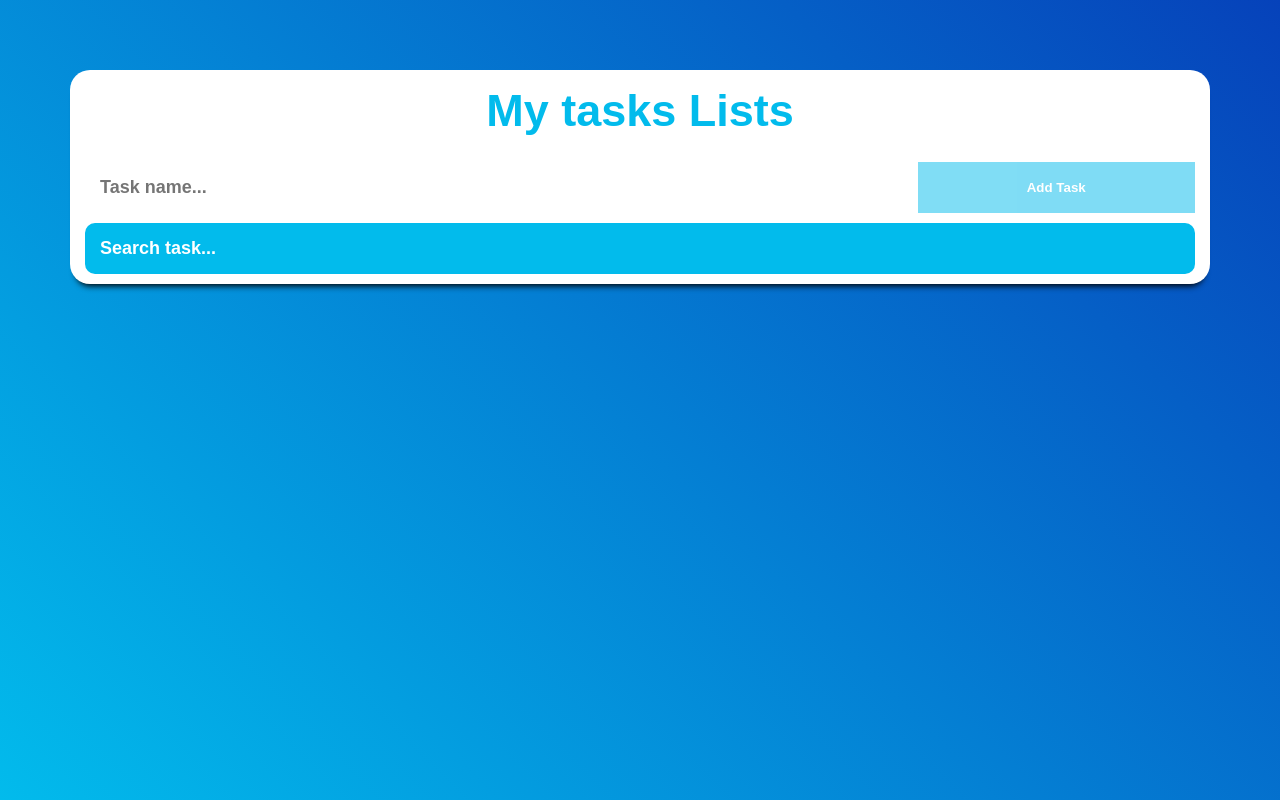
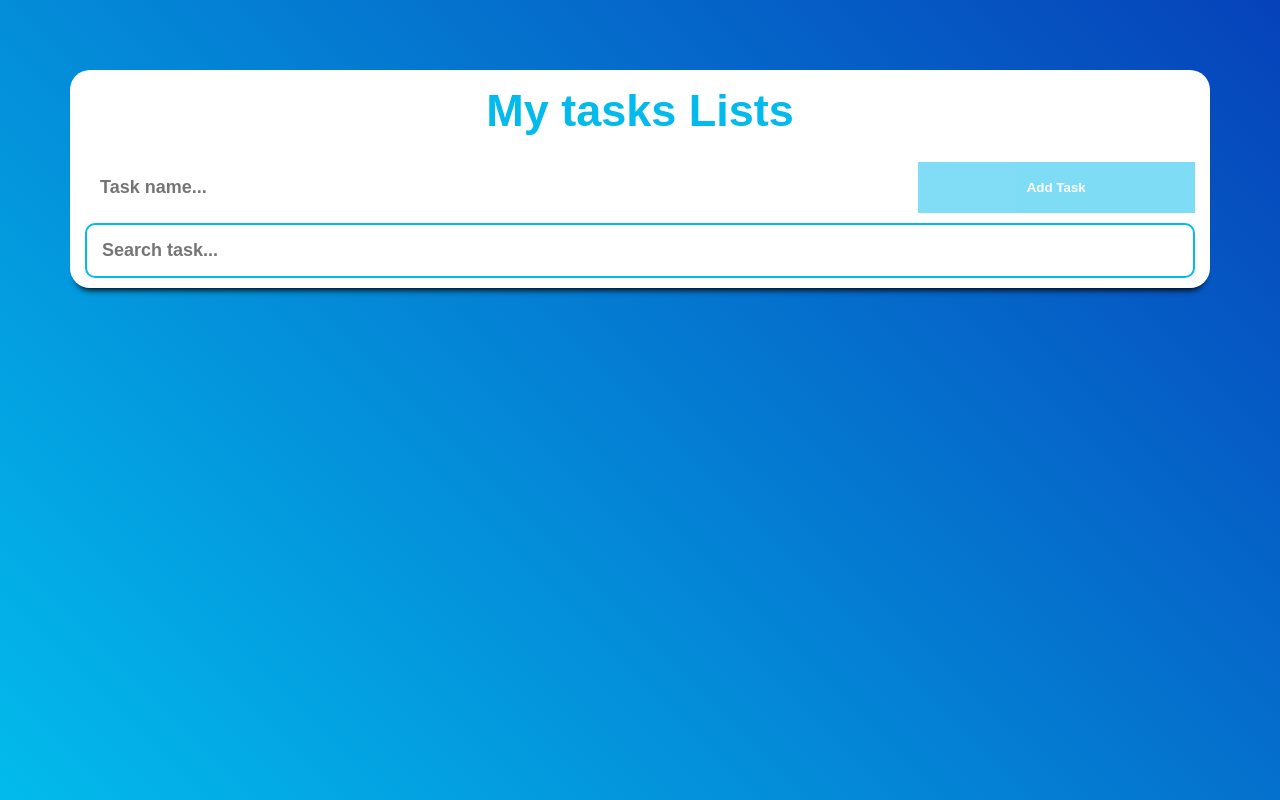
Before and after one commit to Aksel98/Aksel98.github.io, a plain HTML site: page to-do-lists/to-do-lists.html in a window 1280 px wide. Drawn offline with Linux system fonts and the light colour scheme.

Commit message:
to-do lists styles fixing

```diff
--- a/to-do-lists/styles/style.css
+++ b/to-do-lists/styles/style.css
@@ -34,13 +34,9 @@ body {
 
 .search-input {
     width: 100% !important;
-    background: #02bbec;
+    border: 2px solid #02bbec !important;
     border-radius: 10px !important;
     margin: 10px 0;
-}
-
-.search-input::placeholder {
-    color: white;
 }
 
 .task-input {
```
